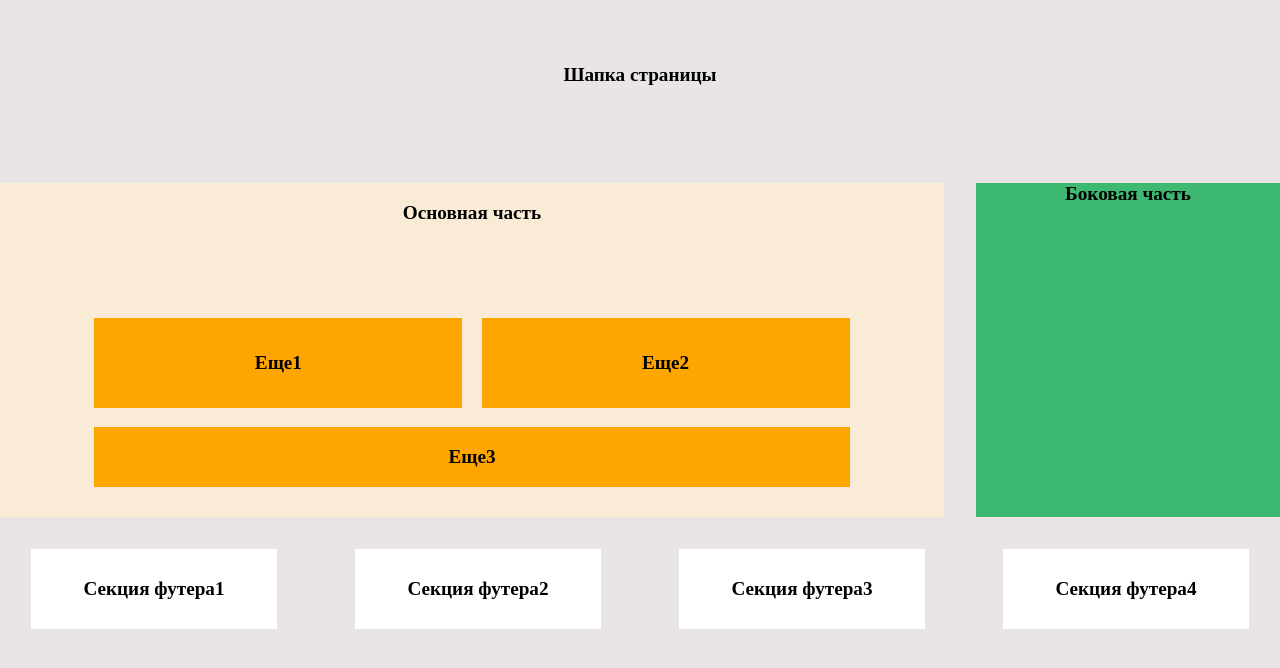
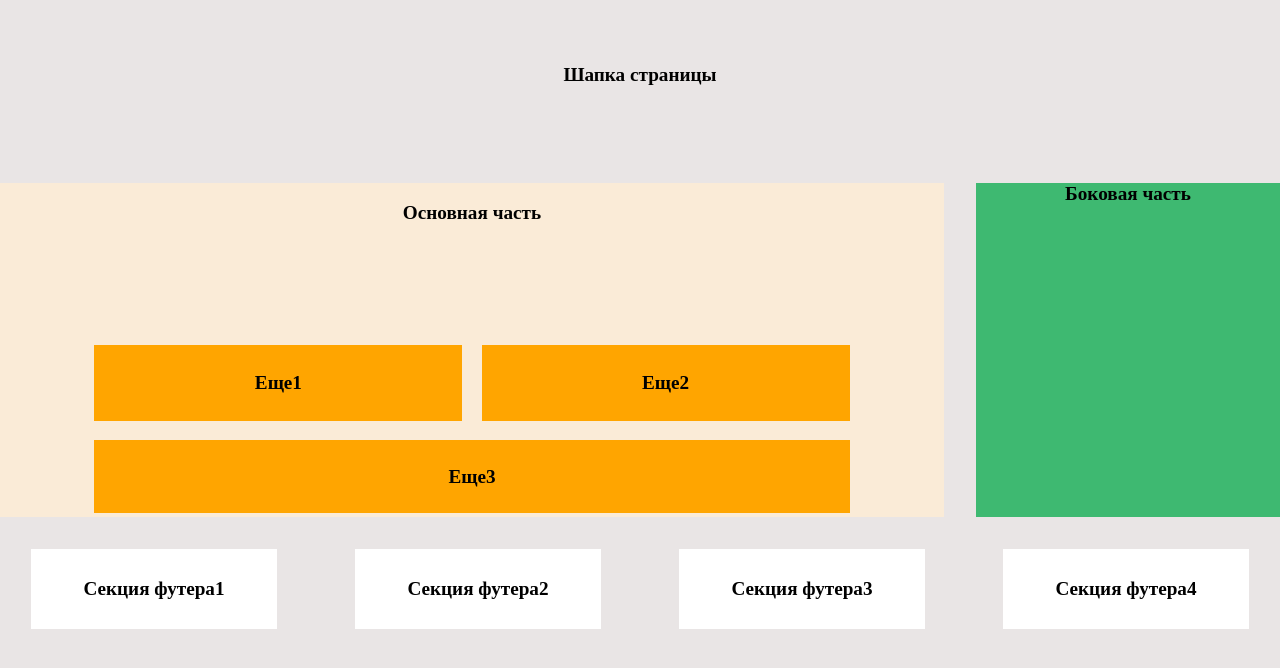
Before and after one commit to yanakin394/template-w7, a plain HTML site: page index.html in a window 1280 px wide. Drawn offline with Linux system fonts and the light colour scheme.

Commit message:
Update styles.css

```diff
--- a/styles.css
+++ b/styles.css
@@ -82,7 +82,7 @@ p {
     display: flex;
     justify-content: center;
     align-items: center;
-    margin-bottom: 4%;
+    margin-bottom: 0.5%;
 }
 
 .footer {
```
